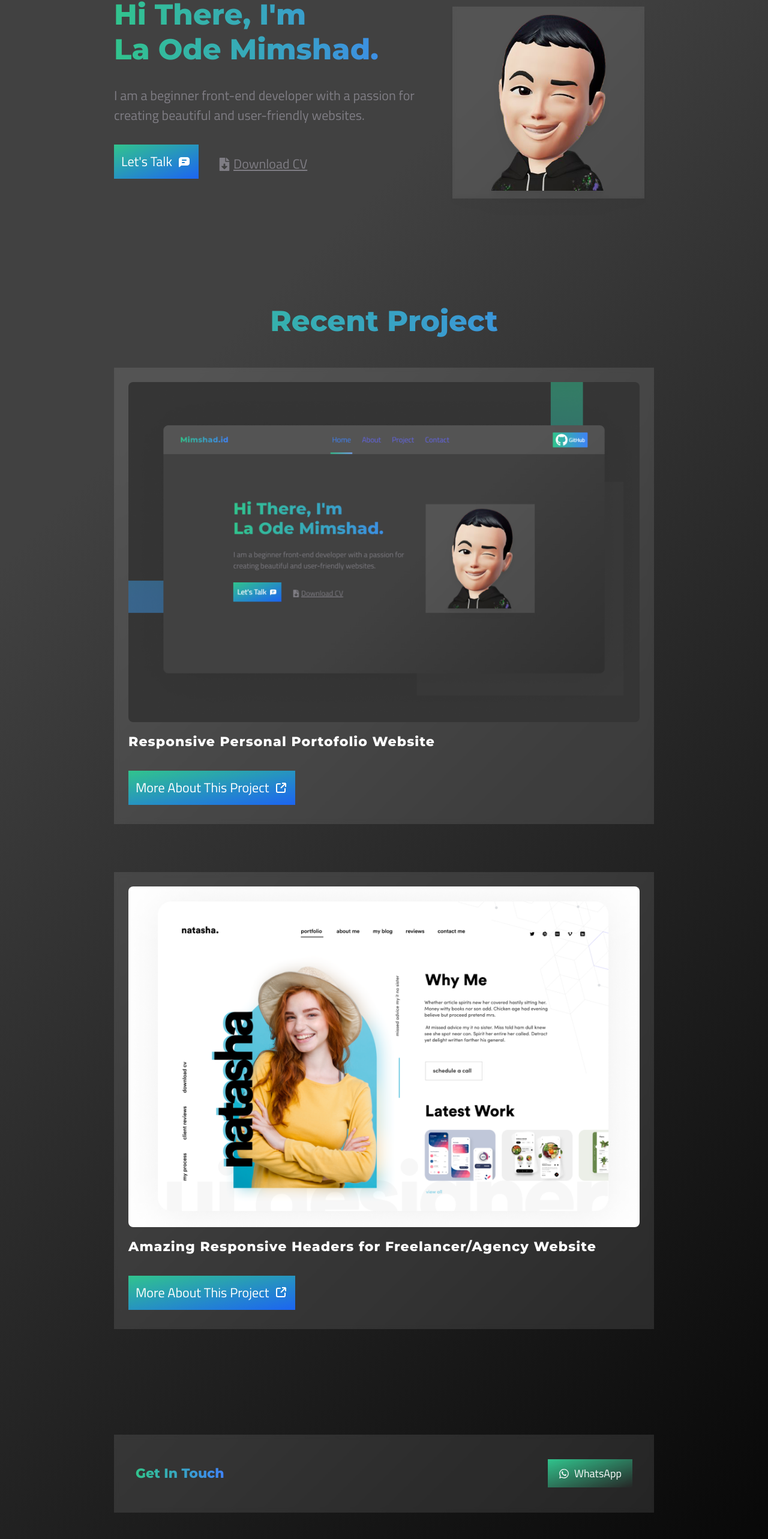
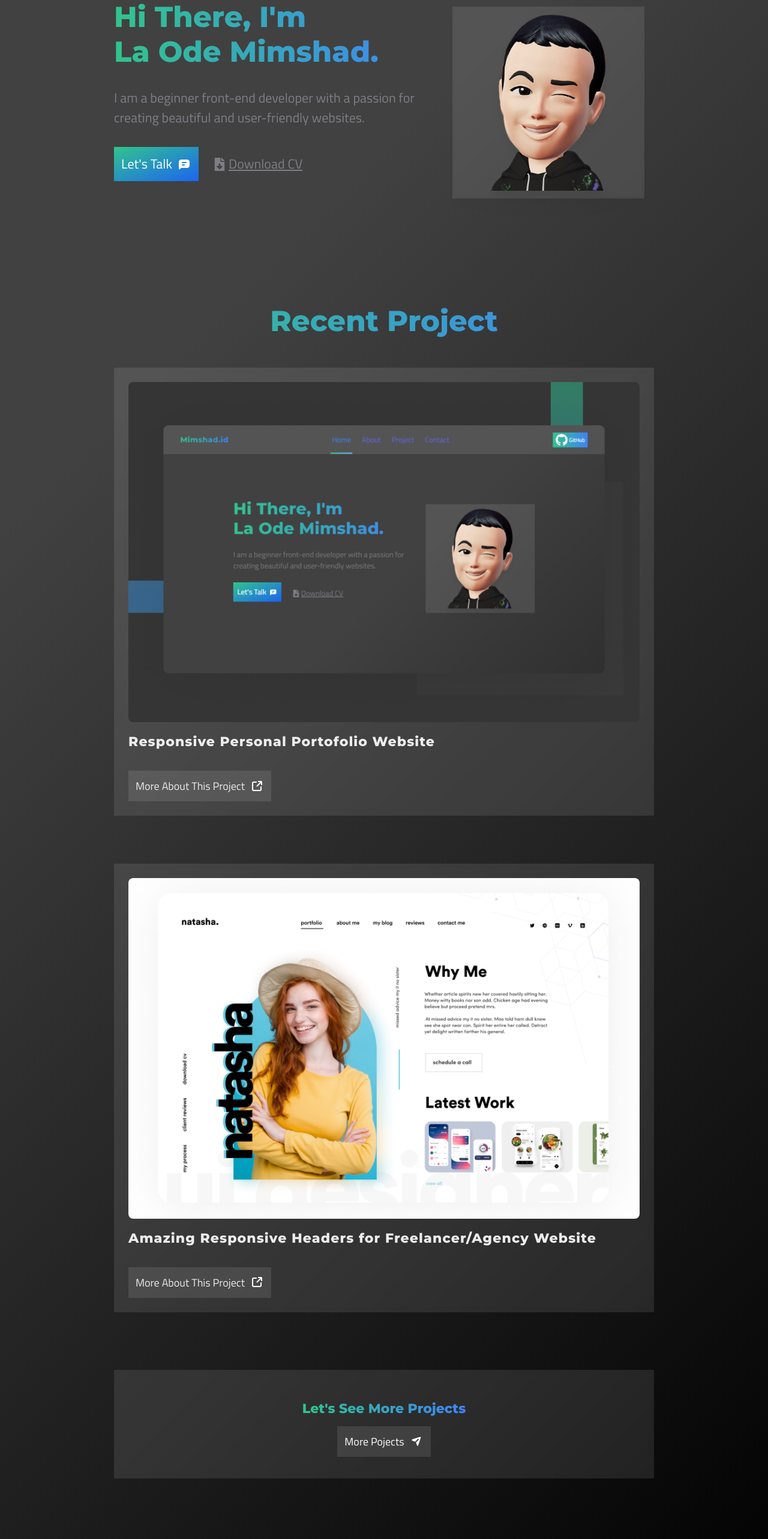
Before and after one commit to wakatobidevelopers/myPersonal-Web, a React (Create React App) app: page / in a window 1280 px wide. Shown: the part 221-2787 px from the top of the page at 60% size. Built offline with nearby package versions, Linux system fonts and the light colour scheme.

Commit message:
New Update

```diff
--- a/src/components/pages/Button.jsx
+++ b/src/components/pages/Button.jsx
@@ -1,5 +1,3 @@
-import { useState } from "react";
-
 const Buttons = ({ icon, title, onClick, style, link}) => {
    return (
       <button type="button" onClick={onClick} className={style}>
--- a/src/components/pages/Card.jsx
+++ b/src/components/pages/Card.jsx
@@ -5,12 +5,13 @@ import { styles } from "../../style";
 const Card = ({ title, image, detail }) => (
    <div className={`${styles.backgroundBlur} border-0 p-6 md:w-full w-11/12 mx-auto`}>
       <img src={image} className='rounded-lg'/>
-      <h1 className="text-md font-secondary text-white py-4 mb-4 tracking-wider">{title}</h1>
+      <h1 className="text-md font-secondary text-[#ececec] py-4 mb-4 tracking-wider">{title}</h1>
       <Buttons
          title="More About This Project"
-         style={styles.button}
-         link=""
+         style={`p-3 flex items-center text-sm text-[#ececec] bg-white/10`}
+         link={'#'}
          icon={<External />}
+         onClick={() => alert('Coming Soon, Kawan')}
       />
    </div>
 );
--- a/src/components/pages/Home.jsx
+++ b/src/components/pages/Home.jsx
@@ -1,107 +1,18 @@
 import Loyout from "../loyout/Loyout";
-import avatar from '../../assets/images/avatar.png';
-import img1 from '../../assets/images/img1.png';
-import personal from '../../assets/images/personal.png';
-import { Button } from "flowbite-react";
-import { FaRegEnvelope, FaFileDownload, FaArrowAltCircleRight, FaWhatsapp } from "react-icons/fa";
-import Modal from "./Modal";
 import { styles } from "../../style";
-import { useState } from "react";
-import { ReactComponent as Comment } from "../../assets/icons/comment_fill.svg";
-import { ReactComponent as External } from "../../assets/icons/External.svg";
-import { ReactComponent as SendFill } from "../../assets/icons/Send_fill.svg";
-import Buttons from "../pages/Button"
-import Card from '../pages/Card'
-import { projects } from "../constains";
+import Project from "../sections/Project";
+import Hero from "../sections/Hero";
+import More from "../sections/More";
 
 const Home = (props) => {
-
-   const [modal, setModal] = useState(false);
-   const Toggle = () => setModal(!modal);
-
    return (
-
-         <Loyout>
-
+     <Loyout>
          <div className={`${styles.container}`}>
-               {/* Hero Section */}
-               <div className={`${styles.section}`}>
-                  <div className="flex gap-8 flex-col md:w-3/5 w-10/12">
-                     <h1 className={`${styles.headTextStyle}`}>Hi There, I'm <br /> La Ode Mimshad.</h1>
-                     <span className="text-md text-secondary">I am a beginner front-end developer with a passion for creating beautiful and user-friendly websites.
-                     </span>
-                     <div className={`${styles.flexItemCenter} md:flex-row  flex-col text-center`}>
-
-                        <Buttons
-                           title="Let's Talk"
-                           icon={<Comment />}
-                           onClick={() => Toggle()}
-                           style = {`${styles.button} w-full md:w-auto justify-center`}
-                        />
-
-                        <Modal
-                           show={modal}
-                           close={Toggle}
-                        />
-
-                        <a className={`${styles.flexItemCenter} text-secondary underline text-md rounded-none bottom-0  md:w-max`} href="">
-                           <FaFileDownload className="mr-1 ml-6"/>
-                           Download CV
-                        </a>
-                     </div>
-                  </div>
-                  <div className={`${styles.flexItemCenter} justify-center backdrop-blur-sm bg-white/10 w-80 h-80 overflow-hidden drop-shadow-xl mt-10`}>
-                     <img className=" md:block w-3/5" img src={avatar} alt="gambar" />
-                  </div>
-               </div>
-
-               {/* Recent Project Section */}
-               <div className="mt-40 place-self-stretch">
-               <div className="text-center ">
-                     <h1 className={`${styles.headTextStyle}`}>Recent Project</h1>
-                  </div>
-                  <div className=" md:max-w-full mt-12 flex flex-col gap-20">
-                     {/* <Card
-                        className={`${styles.backgroundBlur} rounded-none border-0 pt-6 px-6 md:w-full w-11/12 mx-auto`}
-                        imgAlt="Meaningful alt text for an image that is not purely decorative"
-                        imgSrc={personal}
-                     >
-                        <h1 className={`${styles.headTextColor} font-bold text-md leading-45 font-secondary`}>Amazing Responsive Headers for Freelancer/Agency Website</h1>
-                        <Button className="rounded-none bottom-0  md:w-max" gradientDuoTone="greenToBlue">
-                           More About This Project
-                           <FaArrowAltCircleRight className=" ml-2 " />
-                        </Button>
-                     </Card>
-                     <Card
-                        className={`${styles.backgroundBlur} rounded-none border-0 pt-6 px-6 md:w-full w-11/12 mx-auto`}
-                        imgAlt="Meaningful alt text for an image that is not purely decorative"
-                        imgSrc={img1}
-                     >
-                        <h1 className={`${styles.headTextColor} font-bold text-md leading-45 font-secondary`}>Fullstack Ecommerce Website</h1>
-                        <Button className="rounded-none bottom-0  md:w-max" gradientDuoTone="greenToBlue">
-                           More About This Project
-                           <FaArrowAltCircleRight className=" ml-2 " />
-                        </Button>
-                     </Card> */}
-                     {projects.map((item) =>
-                        <Card
-                           title={item.title}
-                           image={item.image}
-                        />
-                     )}
-                  </div>
-               </div>
-               <div className={`my-40 ${styles.flexItemCenter} justify-between w-full p-9 ${styles.backgroundBlur}`}>
-                  <h1 className={`${styles.headTextColor} font-bold text-md leading-45 font-secondary`}>Get In Touch
-                  </h1>
-                  <Button className="rounded-none bottom-0  md:w-max" gradientDuoTone="greenToBlue">
-                     <FaWhatsapp className=" mr-2 " />
-                     WhatsApp
-                  </Button>
-               </div>
+               <Hero/>
+               <Project/>
+               <More/>
          </div>
-         </Loyout>
-
+      </Loyout>
    )
 }
 
--- a/src/components/pages/Modal.jsx
+++ b/src/components/pages/Modal.jsx
@@ -1,5 +1,4 @@
 import React from 'react';
-import { Button } from 'flowbite-react';
 import Form from './Form';
 
 const Modal = ({show, close}) => {
@@ -26,9 +25,7 @@ const Modal = ({show, close}) => {
                     </div>
                     {/* <!-- Modal body --> */}
                     <div className="p-6 space-y-6">
-
-                    <Form/>
-
+                      <Form/>
                     </div>
                     {/* <!-- Modal footer --> */}
                     <div className="flex items-center p-6 space-x-2 border-t border-gray-200 rounded-b dark:border-gray-600">
--- /dev/null
+++ b/src/components/sections/Hero.jsx
@@ -0,0 +1,47 @@
+import {FaFileDownload} from "react-icons/fa";
+import { styles } from "../../style";
+import { ReactComponent as Comment } from "../../assets/icons/comment_fill.svg";
+import Buttons from "../pages/Button"
+import avatar from '../../assets/images/avatar.png';
+import Modal from "../pages/Modal";
+import { useState } from "react";
+
+const Hero = () => {
+   const [modal, setModal] = useState(false);
+   const Toggle = () => setModal(!modal);
+
+   return(
+      <>
+         <div className={`${styles.section}`}>
+            <div className="flex gap-8 flex-col md:w-3/5 w-[85%]">
+               <h1 className={`${styles.headTextStyle}`}>Hi There, I'm <br /> La Ode Mimshad.</h1>
+               <span className="text-md text-secondary">I am a beginner front-end developer with a passion for creating beautiful and user-friendly websites.
+               </span>
+               <div className={`${styles.flexItemCenter} gap-3 flex md:items-center  md:flex-row  flex-col text-center`}>
+
+                  <Buttons
+                     title="Let's Talk"
+                     icon={<Comment />}
+                     onClick={() => Toggle()}
+                     style={`${styles.button} w-full md:w-auto justify-center`}
+                  />
+
+                  <Modal
+                     show={modal}
+                     close={Toggle}
+                  />
+                  <a className={`${styles.flexItemCenter} hover:text-white font-normal text-secondary underline text-md rounded-none   md:w-max`} href="#" onClick={() => alert('CV Coming Soon !!!')}>
+                     <FaFileDownload className="mr-1" />
+                     Download CV
+                  </a>
+               </div>
+            </div>
+            <div className={`${styles.flexItemCenter} justify-center backdrop-blur-sm bg-white/10 w-80 h-80 overflow-hidden drop-shadow-xl mt-10`}>
+               <img className=" md:block w-3/5" img src={avatar} alt="gambar" />
+            </div>
+         </div>
+      </>
+   )
+};
+
+export default Hero;
--- /dev/null
+++ b/src/components/sections/More.jsx
@@ -0,0 +1,20 @@
+import { styles } from "../../style";
+import { ReactComponent as SendFill } from "../../assets/icons/Send_fill.svg";
+import Buttons from "../pages/Button"
+
+const More = () => (
+   <>
+      <div className={`${styles.backgroundBlur} mt-20 flex flex-col  items-center justify-between w-full p-9`}>
+         <h1 className={`${styles.headTextColor} font-bold text-md leading-45 font-secondary`}>
+            Let's See More Projects
+         </h1>
+         <Buttons
+               title="More Pojects"
+               icon={<SendFill/>}
+               style={`p-3 flex items-center text-sm text-white bg-white/10`}
+            />
+      </div>
+   </>
+)
+
+export default More;
--- /dev/null
+++ b/src/components/sections/Project.jsx
@@ -0,0 +1,21 @@
+import { styles } from "../../style";
+import { projects } from "../constains";
+import Card from "../pages/Card";
+
+const Project = () => (
+   <div className="mt-40 place-self-stretch">
+      <div className="text-center ">
+         <h1 className={`${styles.headTextStyle}`}>Recent Project</h1>
+      </div>
+      <div className=" md:max-w-full mt-12 flex flex-col gap-20">
+         {projects.map((item) =>
+            <Card
+               title={item.title}
+               image={item.image}
+            />
+         )}
+      </div>
+   </div>
+)
+
+export default Project;
--- a/src/style.js
+++ b/src/style.js
@@ -2,7 +2,7 @@ export const styles = {
   gradientColor:
     "from-green-400 to-blue-500",
   headTextStyle:
-    `text-transparent bg-clip-text bg-gradient-to-r from-green-400 to-blue-500 font-bold text-lg leading-45 font-secondary`,
+    `text-transparent bg-clip-text bg-gradient-to-r from-green-400 to-blue-500 font-bold md:text-lg text-[2.5rem] leading-45 font-secondary`,
   headTextColor:
     "text-transparent bg-clip-text bg-gradient-to-r from-green-400 to-blue-500",
   container:
@@ -14,5 +14,5 @@ export const styles = {
   backgroundBlur:
     "backdrop-blur-sm bg-white/10",
   button:
-    " flex items-center text-white bg-gradient-to-br from-green-400 to-blue-600 hover:bg-gradient-to-bl focus:ring-4 focus:outline-none focus:ring-green-200  font-thin text-md p-3 text-center mr-2 mb-2 "
+    "flex items-center text-white bg-gradient-to-br from-green-400 to-blue-600 hover:bg-gradient-to-bl focus:ring-4 focus:outline-none focus:ring-green-200  font-thin text-md p-3 text-center "
 }
```
Also changed, not shown: src/components/pages/Form.jsx (+11 -11 lines).
